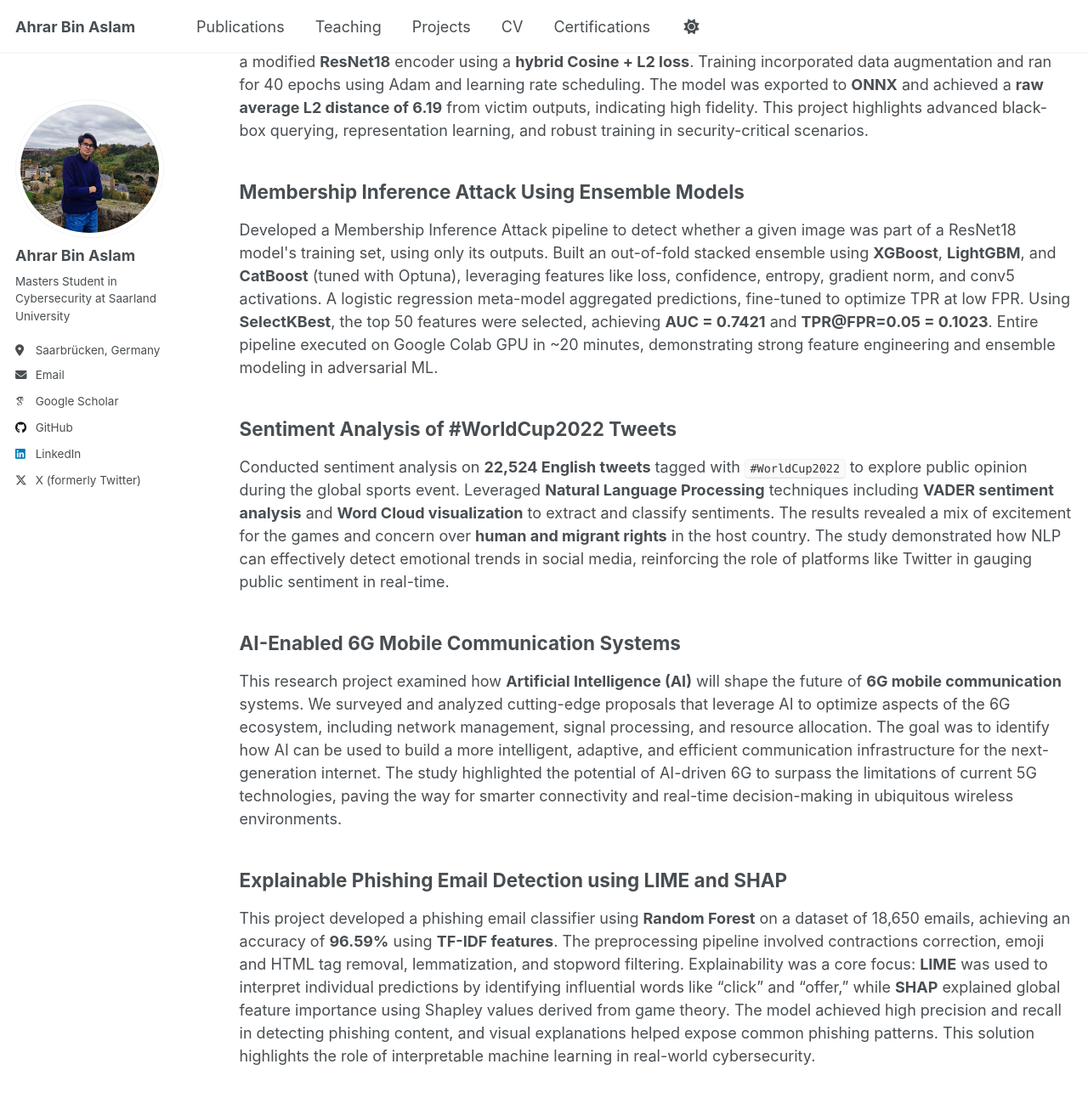
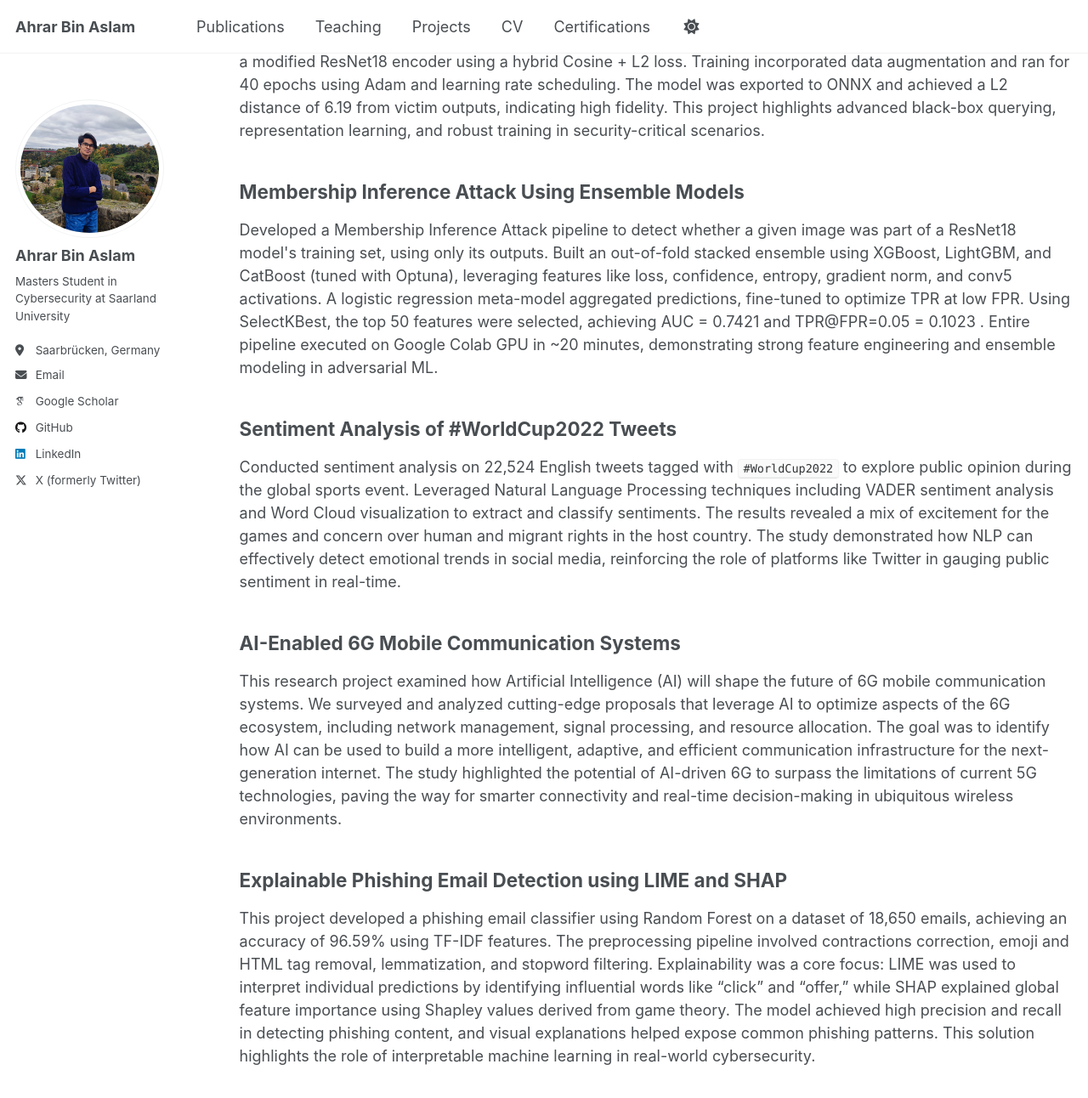
Before and after one commit to ahrarbinaslam/ahrarbinaslam.github.io, a Jekyll site: the page built from _pages/projects.html, in a window 1280 px wide and 1400 px high, scrolled down 491 px. Shown: the top 1292 px of the window at 85% size. Built offline with Jekyll 4.4.1, drawn with Linux system fonts in a browser that asks for light colours; some web fonts are replaced; some of the changed text lies outside the part shown.

Commit message:
Update projects.html

```diff
--- a/_pages/projects.html
+++ b/_pages/projects.html
@@ -11,7 +11,7 @@ author_profile: true
 <article class="archive-entry">
   <h2 class="archive__item-title">SSH Key Management System</h2>
   <p>
-    Designed and implemented a secure SSH Key Management backend using <strong>FastAPI</strong>, <strong>Docker</strong>, and <strong>MariaDB</strong>, tailored for multi-user server environments. The system exposes a <strong>REST API</strong> for uploading, listing, deleting, and categorizing SSH keys, with dynamic category-based activation and automated updates to <code>authorized_keys</code> files. Integrated <strong>OAuth2 token-based authentication</strong> ensures secure access to all endpoints. The entire service is containerized via Docker for portability and scalability, with MariaDB providing reliable key storage. This solution enhances centralized SSH key control, simplifies key rotation, and boosts security for teams managing remote infrastructure.
+    Designed and implemented a secure SSH Key Management backend using FastAPI, Docker, and MariaDB, tailored for multi-user server environments. The system exposes a REST API for uploading, listing, deleting, and categorizing SSH keys, with dynamic category-based activation and automated updates to <code>authorized_keys</code> files. Integrated OAuth2 token-based authentication ensures secure access to all endpoints. The entire service is containerized via Docker for portability and scalability, with MariaDB providing reliable key storage. This solution enhances centralized SSH key control, simplifies key rotation, and boosts security for teams managing remote infrastructure.
   </p>
 </article>
 
@@ -19,7 +19,7 @@ author_profile: true
 <article class="archive-entry">
   <h2 class="archive__item-title">Model Stealing Attack on B4B-Protected Encoder</h2>
   <p>
-    Implemented a model stealing attack targeting a B4B (Bucket-for-Bucket noise protected) encoder API. Queried a proprietary model in 1000-image batches to extract 1024-dimensional embeddings and replicated its behavior with a modified <strong>ResNet18</strong> encoder using a <strong>hybrid Cosine + L2 loss</strong>. Training incorporated data augmentation and ran for 40 epochs using Adam and learning rate scheduling. The model was exported to <strong>ONNX</strong> and achieved a <strong>raw average L2 distance of 6.19</strong> from victim outputs, indicating high fidelity. This project highlights advanced black-box querying, representation learning, and robust training in security-critical scenarios.
+    Implemented a model stealing attack targeting a B4B (Bucket-for-Bucket noise protected) encoder API. Queried a proprietary model in 1000-image batches to extract 1024-dimensional embeddings and replicated its behavior with a modified ResNet18 encoder using a hybrid Cosine + L2 loss. Training incorporated data augmentation and ran for 40 epochs using Adam and learning rate scheduling. The model was exported to ONNX and achieved a L2 distance of 6.19 from victim outputs, indicating high fidelity. This project highlights advanced black-box querying, representation learning, and robust training in security-critical scenarios.
   </p>
 </article>
 
@@ -27,7 +27,8 @@ author_profile: true
 <article class="archive-entry">
   <h2 class="archive__item-title">Membership Inference Attack Using Ensemble Models</h2>
   <p>
-    Developed a Membership Inference Attack pipeline to detect whether a given image was part of a ResNet18 model's training set, using only its outputs. Built an out-of-fold stacked ensemble using <strong>XGBoost</strong>, <strong>LightGBM</strong>, and <strong>CatBoost</strong> (tuned with Optuna), leveraging features like loss, confidence, entropy, gradient norm, and conv5 activations. A logistic regression meta-model aggregated predictions, fine-tuned to optimize TPR at low FPR. Using <strong>SelectKBest</strong>, the top 50 features were selected, achieving <strong>AUC = 0.7421</strong> and <strong>TPR@FPR=0.05 = 0.1023</strong>. Entire pipeline executed on Google Colab GPU in ~20 minutes, demonstrating strong feature engineering and ensemble modeling in adversarial ML.
+    Developed a Membership Inference Attack pipeline to detect whether a given image was part of a ResNet18 model's training set, using only its outputs. Built an out-of-fold stacked ensemble using XGBoost, LightGBM, and CatBoost (tuned with Optuna), leveraging features like loss, confidence, entropy, gradient norm, and conv5 activations. A logistic regression meta-model aggregated predictions, fine-tuned to optimize TPR at low FPR. Using SelectKBest, the top 50 features were selected, achieving AUC = 0.7421 and TPR@FPR=0.05 = 0.1023
+. Entire pipeline executed on Google Colab GPU in ~20 minutes, demonstrating strong feature engineering and ensemble modeling in adversarial ML.
   </p>
 </article>
 
@@ -35,7 +36,7 @@ author_profile: true
 <article class="archive-entry">
   <h2 class="archive__item-title">Sentiment Analysis of #WorldCup2022 Tweets</h2>
   <p>
-    Conducted sentiment analysis on <strong>22,524 English tweets</strong> tagged with <code>#WorldCup2022</code> to explore public opinion during the global sports event. Leveraged <strong>Natural Language Processing</strong> techniques including <strong>VADER sentiment analysis</strong> and <strong>Word Cloud visualization</strong> to extract and classify sentiments. The results revealed a mix of excitement for the games and concern over <strong>human and migrant rights</strong> in the host country. The study demonstrated how NLP can effectively detect emotional trends in social media, reinforcing the role of platforms like Twitter in gauging public sentiment in real-time.
+    Conducted sentiment analysis on 22,524 English tweets tagged with <code>#WorldCup2022</code> to explore public opinion during the global sports event. Leveraged Natural Language Processing techniques including VADER sentiment analysis and Word Cloud visualization to extract and classify sentiments. The results revealed a mix of excitement for the games and concern over human and migrant rights in the host country. The study demonstrated how NLP can effectively detect emotional trends in social media, reinforcing the role of platforms like Twitter in gauging public sentiment in real-time.
   </p>
 </article>
 
@@ -43,7 +44,7 @@ author_profile: true
 <article class="archive-entry">
   <h2 class="archive__item-title">AI-Enabled 6G Mobile Communication Systems</h2>
   <p>
-    This research project examined how <strong>Artificial Intelligence (AI)</strong> will shape the future of <strong>6G mobile communication</strong> systems. We surveyed and analyzed cutting-edge proposals that leverage AI to optimize aspects of the 6G ecosystem, including network management, signal processing, and resource allocation. The goal was to identify how AI can be used to build a more intelligent, adaptive, and efficient communication infrastructure for the next-generation internet. The study highlighted the potential of AI-driven 6G to surpass the limitations of current 5G technologies, paving the way for smarter connectivity and real-time decision-making in ubiquitous wireless environments.
+    This research project examined how Artificial Intelligence (AI) will shape the future of 6G mobile communication systems. We surveyed and analyzed cutting-edge proposals that leverage AI to optimize aspects of the 6G ecosystem, including network management, signal processing, and resource allocation. The goal was to identify how AI can be used to build a more intelligent, adaptive, and efficient communication infrastructure for the next-generation internet. The study highlighted the potential of AI-driven 6G to surpass the limitations of current 5G technologies, paving the way for smarter connectivity and real-time decision-making in ubiquitous wireless environments.
   </p>
 </article>
 
@@ -51,6 +52,6 @@ author_profile: true
 <article class="archive-entry">
   <h2 class="archive__item-title">Explainable Phishing Email Detection using LIME and SHAP</h2>
   <p>
-    This project developed a phishing email classifier using <strong>Random Forest</strong> on a dataset of 18,650 emails, achieving an accuracy of <strong>96.59%</strong> using <strong>TF-IDF features</strong>. The preprocessing pipeline involved contractions correction, emoji and HTML tag removal, lemmatization, and stopword filtering. Explainability was a core focus: <strong>LIME</strong> was used to interpret individual predictions by identifying influential words like “click” and “offer,” while <strong>SHAP</strong> explained global feature importance using Shapley values derived from game theory. The model achieved high precision and recall in detecting phishing content, and visual explanations helped expose common phishing patterns. This solution highlights the role of interpretable machine learning in real-world cybersecurity.
+    This project developed a phishing email classifier using Random Forest on a dataset of 18,650 emails, achieving an accuracy of 96.59% using TF-IDF features. The preprocessing pipeline involved contractions correction, emoji and HTML tag removal, lemmatization, and stopword filtering. Explainability was a core focus: LIME was used to interpret individual predictions by identifying influential words like “click” and “offer,” while SHAP explained global feature importance using Shapley values derived from game theory. The model achieved high precision and recall in detecting phishing content, and visual explanations helped expose common phishing patterns. This solution highlights the role of interpretable machine learning in real-world cybersecurity.
   </p>
 </article>
```
